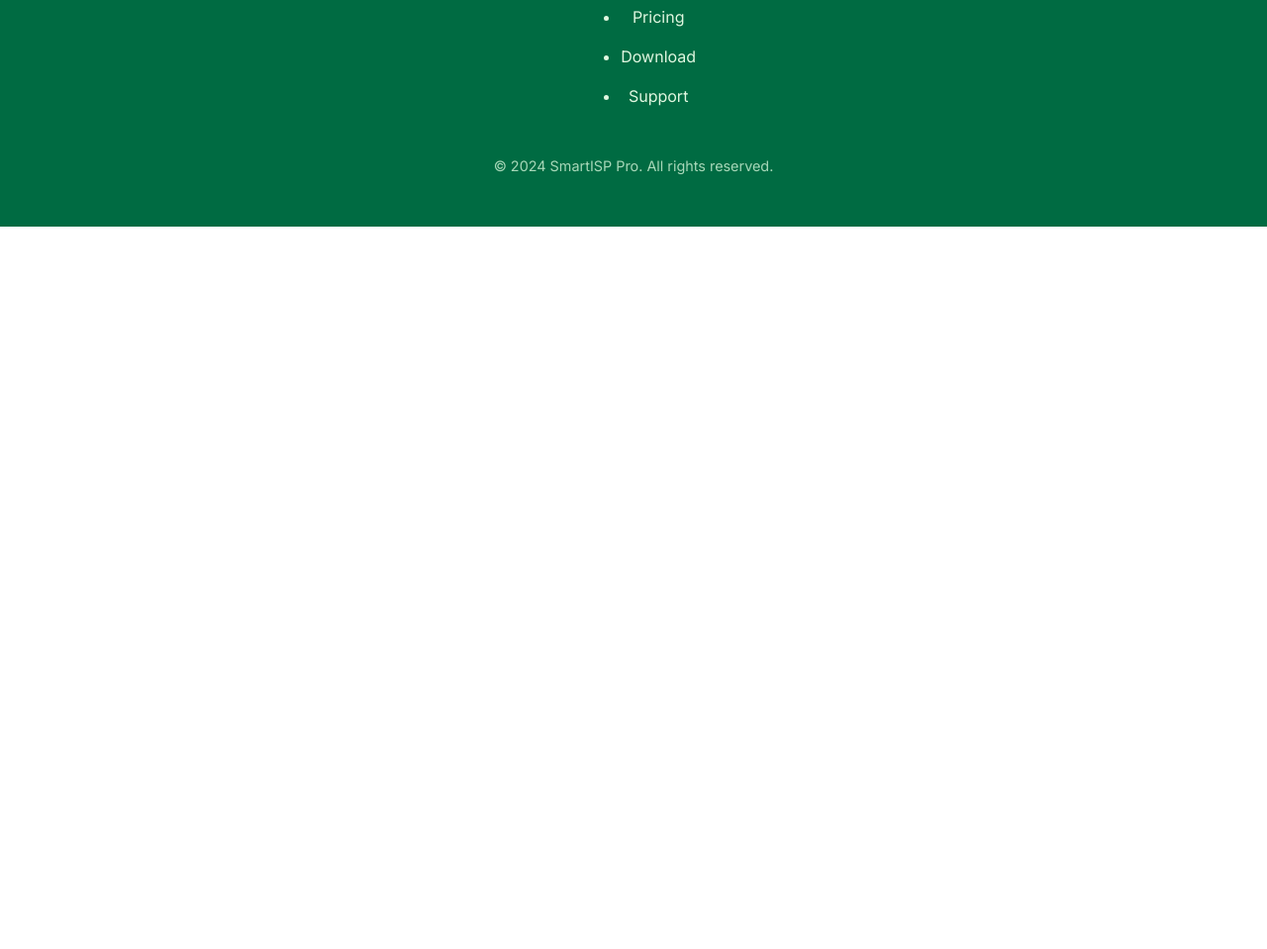
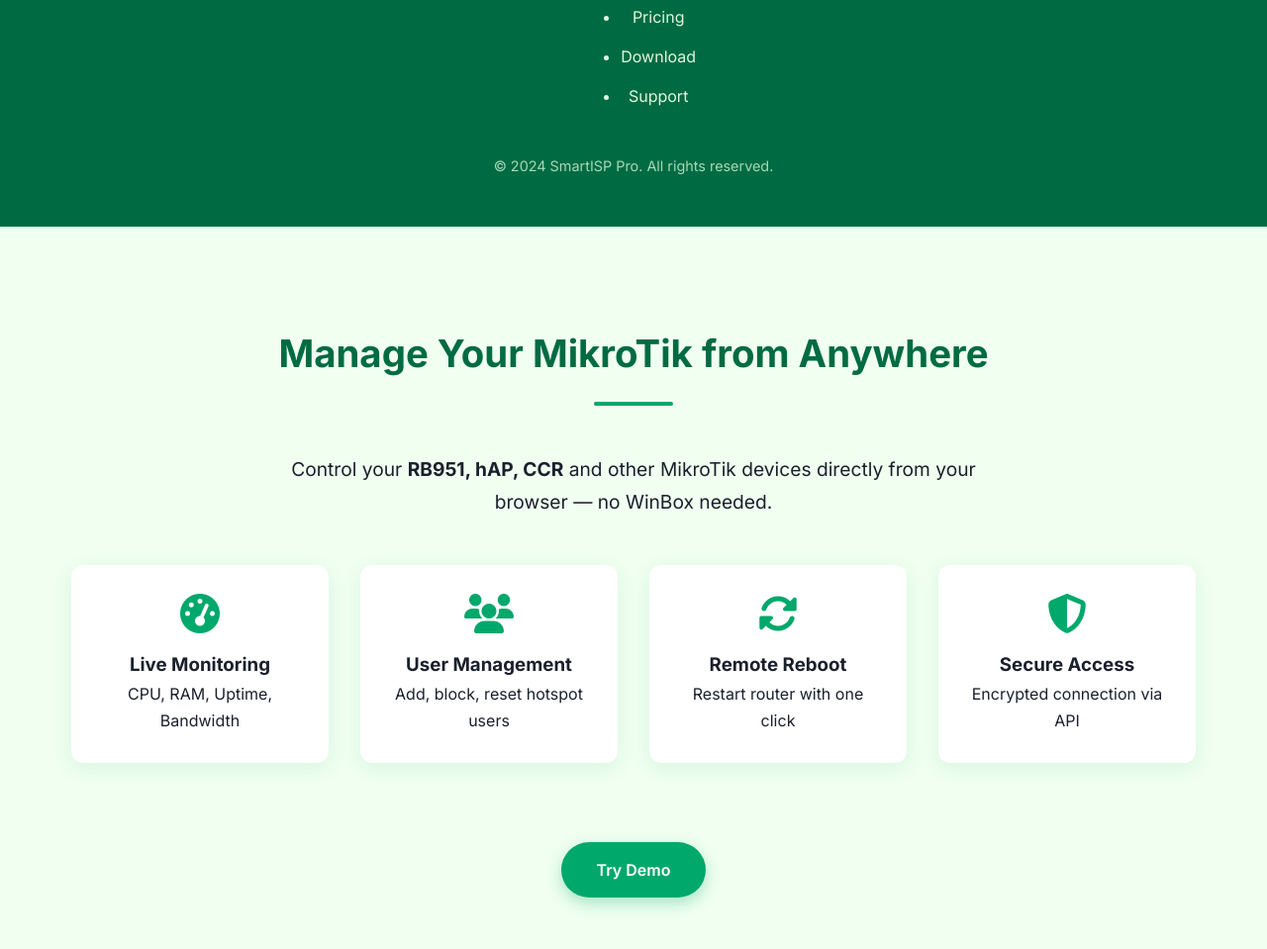
Before and after one commit to JoeNFam/smartisp-pro, a plain HTML site: page index.html in a window 1280 px wide. Shown: the part 1899-2858 px from the top of the page at 99% size. Before the commit the page ends 2128 px from the top, so only its background shows below. Drawn offline with Linux system fonts and the light colour scheme.

Commit message:
Update index.html

```diff
--- a/index.html
+++ b/index.html
@@ -119,3 +119,37 @@
     </footer>
 </body>
 </html>
+<!-- Router Manager Section -->
+<section style="padding:6rem 0; background:#f0fff0; text-align:center;">
+    <div class="container">
+        <h2 class="section-title">Manage Your MikroTik from Anywhere</h2>
+        <p style="max-width:700px; margin:0 auto 3rem; font-size:1.2rem;">
+            Control your <strong>RB951, hAP, CCR</strong> and other MikroTik devices directly from your browser — no WinBox needed.
+        </p>
+
+        <div style="display:flex; flex-wrap:wrap; gap:2rem; justify-content:center; margin:3rem 0;">
+            <div style="flex:1; min-width:250px; background:white; padding:1.8rem; border-radius:12px; box-shadow:0 5px 20px rgba(0,168,107,0.1);">
+                <i class="fas fa-tachometer-alt" style="font-size:2.5rem; color:#00a86b; margin-bottom:1rem;"></i>
+                <h3>Live Monitoring</h3>
+                <p>CPU, RAM, Uptime, Bandwidth</p>
+            </div>
+            <div style="flex:1; min-width:250px; background:white; padding:1.8rem; border-radius:12px; box-shadow:0 5px 20px rgba(0,168,107,0.1);">
+                <i class="fas fa-users" style="font-size:2.5rem; color:#00a86b; margin-bottom:1rem;"></i>
+                <h3>User Management</h3>
+                <p>Add, block, reset hotspot users</p>
+            </div>
+            <div style="flex:1; min-width:250px; background:white; padding:1.8rem; border-radius:12px; box-shadow:0 5px 20px rgba(0,168,107,0.1);">
+                <i class="fas fa-sync-alt" style="font-size:2.5rem; color:#00a86b; margin-bottom:1rem;"></i>
+                <h3>Remote Reboot</h3>
+                <p>Restart router with one click</p>
+            </div>
+            <div style="flex:1; min-width:250px; background:white; padding:1.8rem; border-radius:12px; box-shadow:0 5px 20px rgba(0,168,107,0.1);">
+                <i class="fas fa-shield-alt" style="font-size:2.5rem; color:#00a86b; margin-bottom:1rem;"></i>
+                <h3>Secure Access</h3>
+                <p>Encrypted connection via API</p>
+            </div>
+        </div>
+
+        <a href="manager.html" class="btn" style="margin-top:2rem;">Try Demo</a>
+    </div>
+</section>
```
